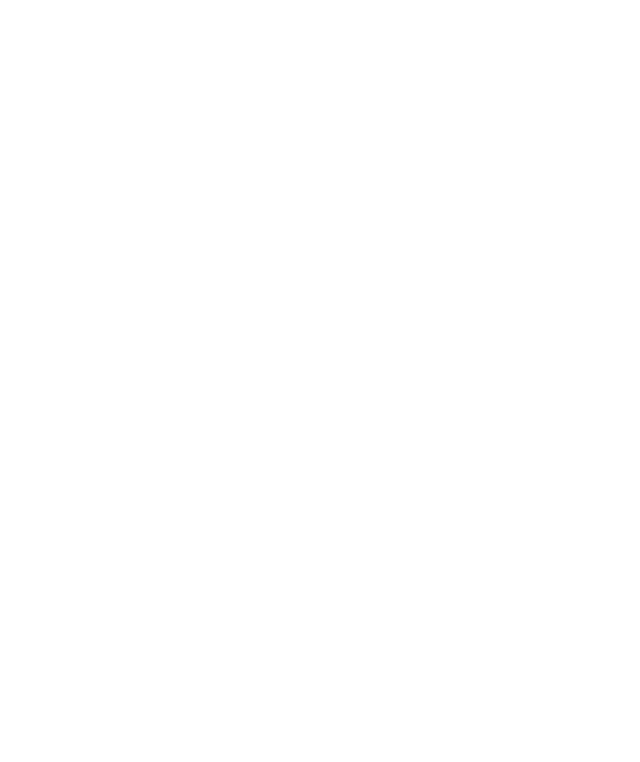
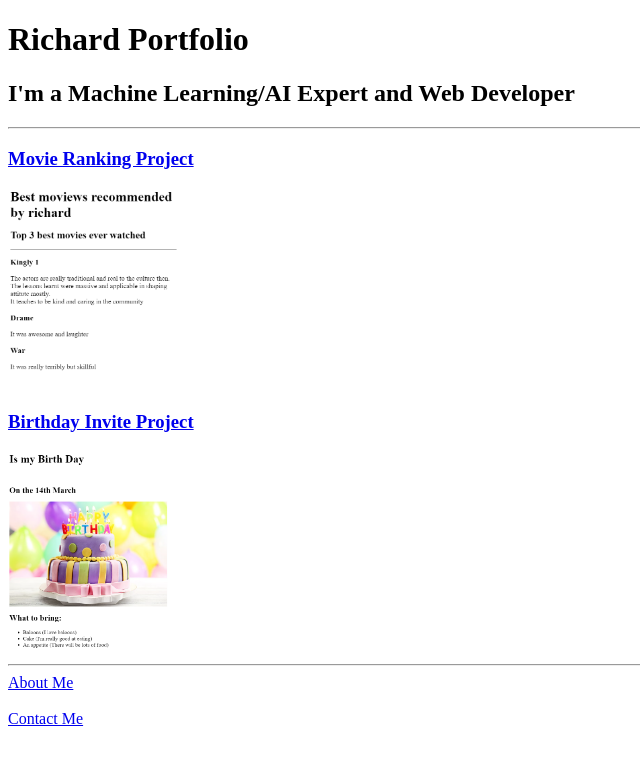
Before and after one commit to roseibofah/html-portfolio, a plain HTML site: page index.html in a window 1280 px wide. Shown: the whole page, without its empty margins (0-640 px from the left). Drawn offline with Linux system fonts and the light colour scheme.

Commit message:
Update index.html

```diff
--- a/index.html
+++ b/index.html
@@ -1,15 +1,23 @@
-<!-- TODO 1: Create the HTML Boilerplate -->
+<!DOCTYPE html>
+<html lang="en">
 
-<!-- TODO 2: Add Your previous projects' HTML into the public folder -->
+<head>
+  <meta charset="UTF-8">
+  <title>Richard's Portfolio</title>
+</head>
 
-<!-- TODO 3: Take screenshots of your project previews and add the images to the images folder -->
-
-<!-- TODO 4: Add titles/subtitles etc. -->
-
-<!-- TODO 5: Add a link to the project pages -->
-
-<!-- TODO 6: Add images to show the project previews
-HINT for TODO 6: You can use the height attribute set to 200 to make the image smaller:
-https://developer.mozilla.org/en-US/docs/Web/HTML/Element/img#attr-height -->
-
-<!-- TODO 7: Add the Contact Me and About Me page links -->
+<body>
+  <h1>Richard Portfolio</h1>
+  <h2>I'm a Machine Learning/AI Expert and Web Developer</h2>
+  <hr />
+  <h3><a href="./public/movie-ranking.html">Movie Ranking Project</a></h3>
+  <img src="./assets/images/movie-ranking.png" height="200" alt="movie ranking project preview"/>
+  <h3><a href="./public/birthday-invite.html">Birthday Invite Project</a></h3>
+  <img src="./assets/images/birthday-invite.png" height="200" alt="birthday invite project preview"/>
+  <hr />
+  <a href="./public/about.html">About Me</a>
+  <br/>
+  <br/>
+  <a href="./public/contact.html">Contact Me</a>
+</body>
+</html>
```
